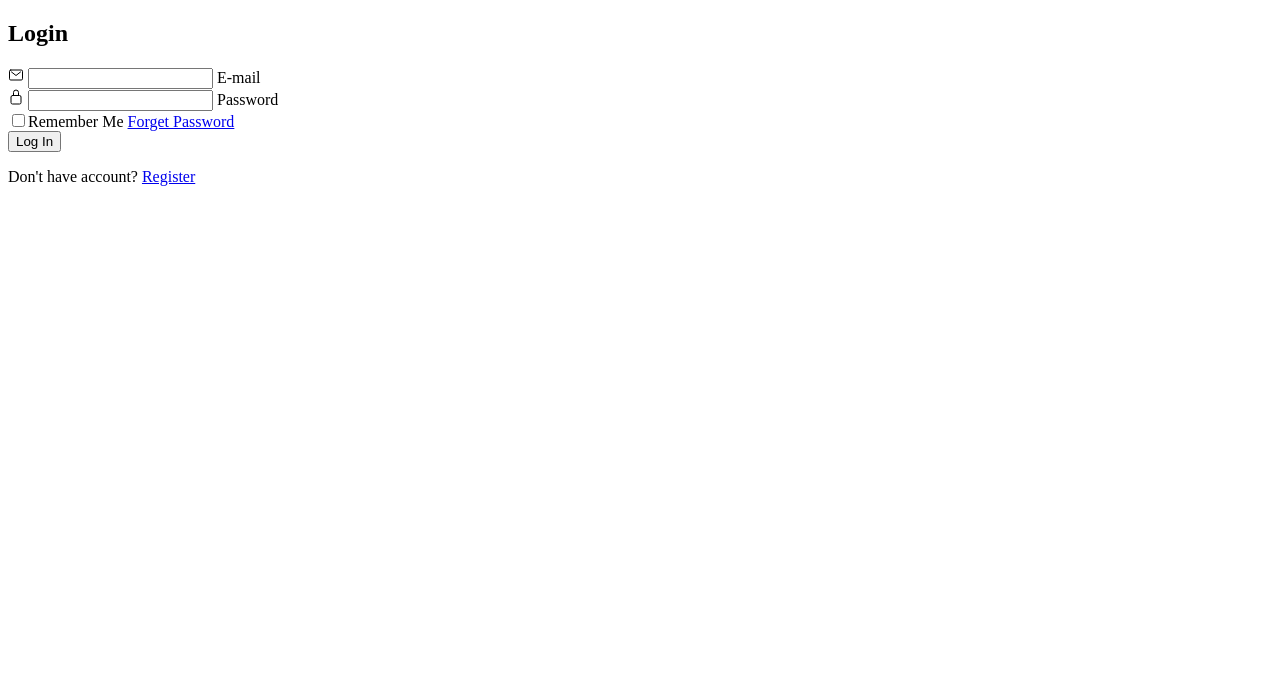
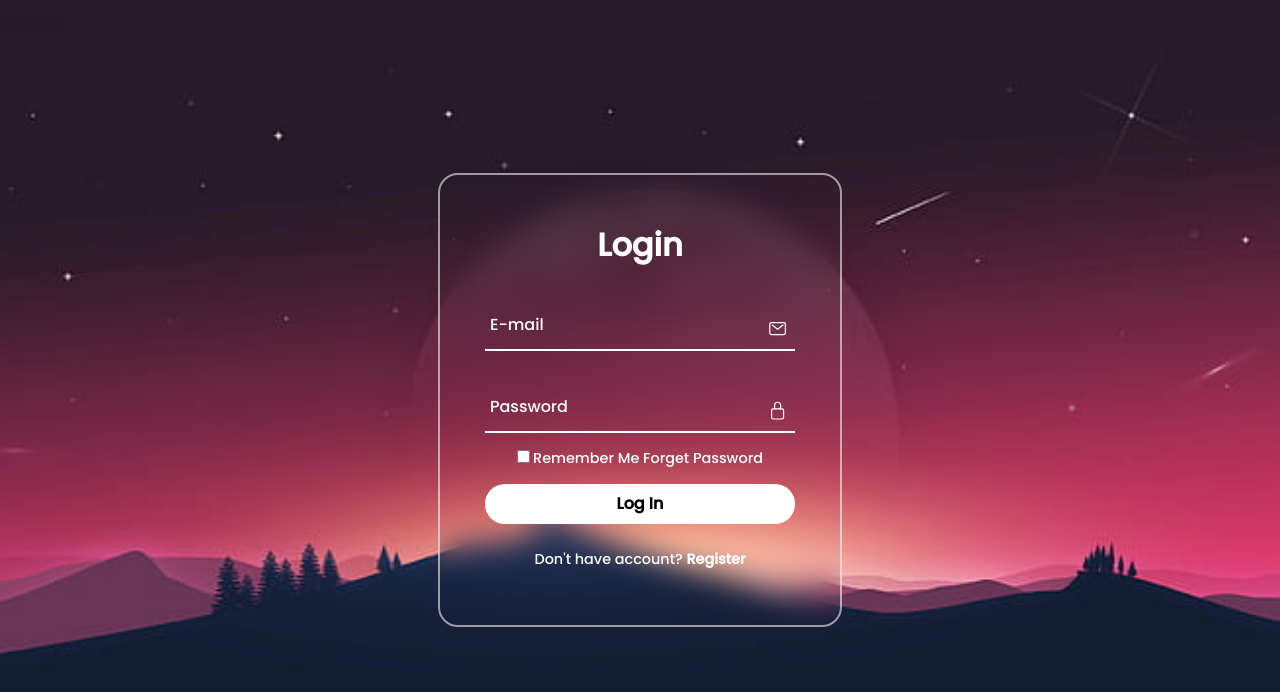
Before and after one commit to BrunoBraat/telaLogin, a plain HTML site: page index.html in a window 1280 px wide. Drawn offline with nearby package versions, Linux system fonts and the light colour scheme.

Commit message:
Creating a Login Screen

```diff
--- a/CSS/index.css
+++ b/CSS/index.css
@@ -0,0 +1,130 @@
+@import url('https://fonts.googleapis.com/css2?family=Poppins:wght@500&display=swap');
+
+*{
+    margin:0;
+    padding:0;
+    font-family: 'Poppins', sans-serif;
+}
+
+section{
+    display: flex;
+    justify-content: center;
+    align-items: center;
+    min-height: 100vh;
+    width: 100%;
+    background: url('../Imagens/bg.jpg') no-repeat;
+    background-position: center;
+    background-size: cover;
+}
+
+.form-box {
+    position: relative;
+    width: 400px;
+    height: 450px;
+    background: transparent;
+    border: 2px solid rgba(255, 255, 255, 0.56);
+    border-radius: 20px;
+    backdrop-filter: blur(15px);
+    display: flex;
+    justify-content: center;
+    align-items: center;
+}
+
+h2 {
+    font-size: 2em;
+    color: #fff;
+    text-align: center;
+}
+
+.inputbox{
+    position: relative;
+    margin: 30px 0;
+    width: 310px;
+    border-bottom: 2px solid #fff;
+}
+
+.inputbox label{
+    position: absolute;
+    top: 50%;
+    left: 5px;
+    transform: translateY(-50%);
+    color:#fff;
+    font-size: 1em;
+    pointer-events: none;
+    transition: .5s;
+}
+
+input:focus ~ label,
+input:valid ~ label{
+    top: -5px;
+}
+
+.inputbox input{
+    width: 100%;
+    height: 50px;
+    background: transparent;
+    border: none;
+    outline: none;
+    font-size: 1em;
+    padding:0 35px 0 5px;
+    color: #fff;
+
+}
+
+.inputbox ion-icon {
+    position: absolute;
+    right: 8px;
+    color: #fff;
+    font-size: 1.2em;
+    top:20px;
+}
+
+.forget {
+    margin: -15px 0 15px;
+    font-size: .9em;
+    color: #fff;
+    display: flex;
+    justify-content: center;
+}
+
+.forget label input {
+    margin-right: 3px;
+}
+
+.forget label a {
+    color: #fff;
+    text-decoration: none;
+}
+
+.forget label a:hover{
+    text-decoration: underline;
+}
+
+button{
+    width: 100%;
+    height: 40px;
+    border-radius: 40px;
+    background: #fff;
+    border: none;
+    outline: none;
+    cursor: pointer;
+    font-size: 1em;
+    font-weight: 600;
+}
+
+.register{
+    font-size: .9em;
+    color: #fff;
+    text-align: center;
+    margin: 25px 0 10px;
+}
+
+.register p a{
+    text-decoration: none;
+    color: #fff;
+    font-weight: 600;
+}
+
+.register p a:hover{
+    text-decoration: underline;
+}
--- a/index.html
+++ b/index.html
@@ -22,8 +22,7 @@
                             <label for="">Password</label>
                         </div><!--inputbox-->
                         <div class="forget">
-                            <label for=""><input type="checkbox">Remember Me</label>
-                            <a href="#">Forget Password</a>
+                            <label for=""><input type="checkbox">Remember Me <a href="#">Forget Password</a></label>
                         </div><!--forget-->
                         <button>Log In</button>
                         <div class="register">
```
